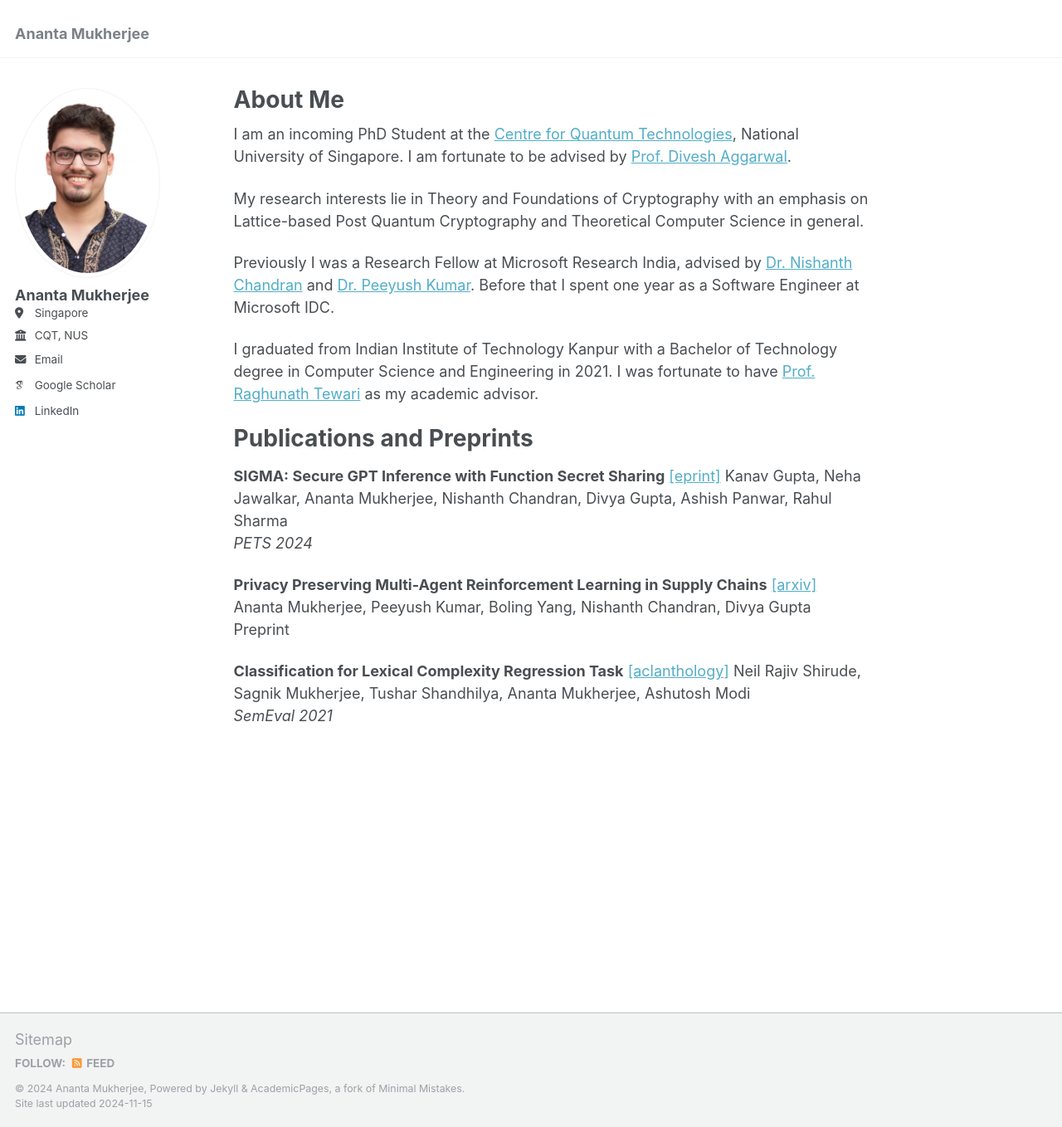
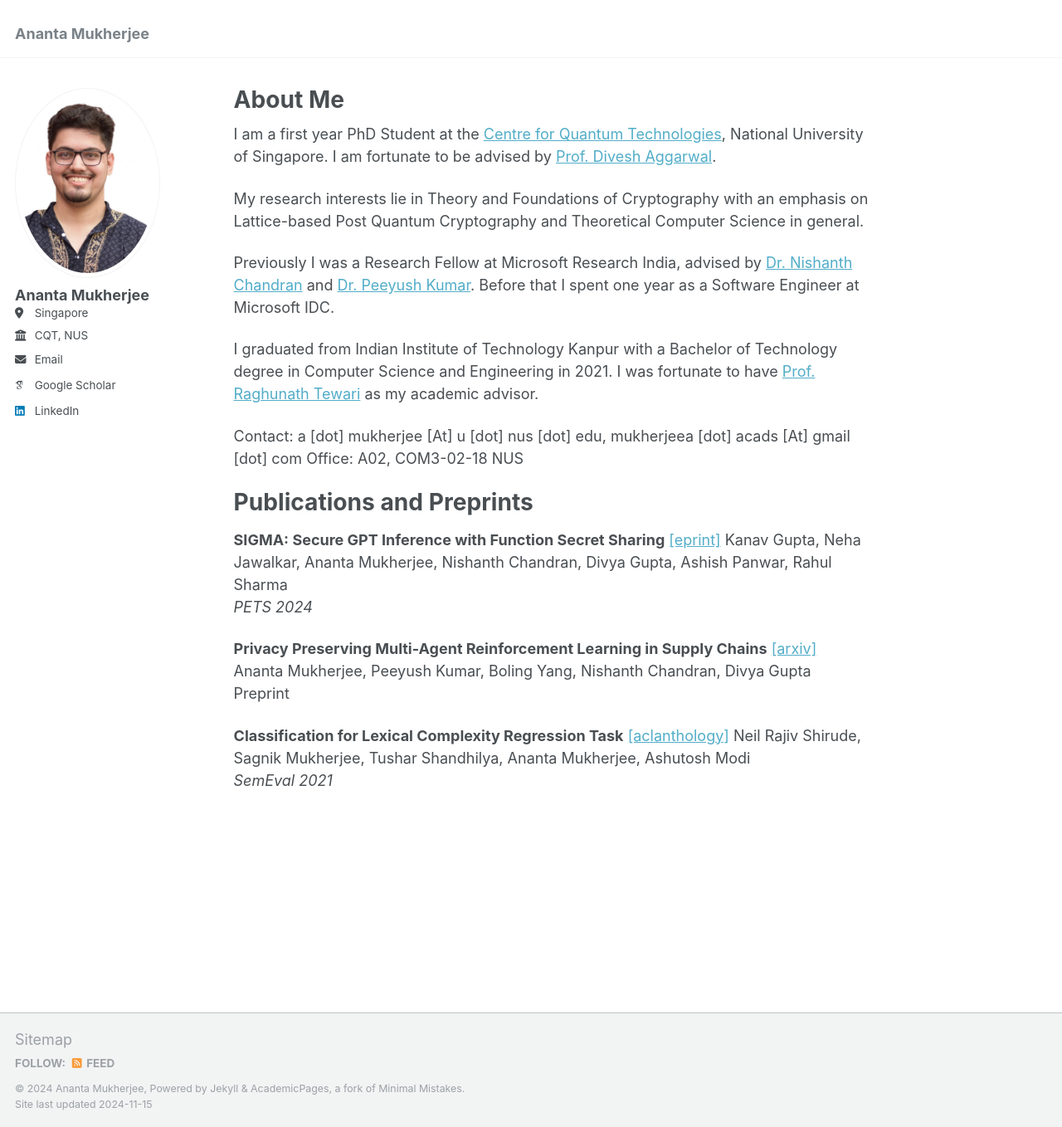
Before and after one commit to mananta/mananta.github.io, a Jekyll site: the page built from _pages/about.md, in a window 1280 px wide and 1358 px high. Shown: the whole window at 83% size. Built offline with Jekyll 4.4.1, drawn with Linux system fonts in a browser that asks for light colours; some web fonts are replaced.

Commit message:
Changes after joining NUS

```diff
--- a/_pages/about.md
+++ b/_pages/about.md
@@ -7,7 +7,7 @@ redirect_from:
   - /about.html
 ---
 
-I am an incoming PhD Student at the [Centre for Quantum Technologies](https://www.quantumlah.org/), National University of Singapore. I am fortunate to be advised by [Prof. Divesh Aggarwal](https://sites.google.com/site/diveshhomepage/).
+I am a first year PhD Student at the [Centre for Quantum Technologies](https://www.quantumlah.org/), National University of Singapore. I am fortunate to be advised by [Prof. Divesh Aggarwal](https://sites.google.com/site/diveshhomepage/).
 
 My research interests lie in Theory and Foundations of Cryptography with an emphasis on Lattice-based Post Quantum Cryptography and Theoretical Computer Science in general.
 
@@ -15,6 +15,8 @@ Previously I was a Research Fellow at Microsoft Research India, advised by [Dr.
 
 I graduated from Indian Institute of Technology Kanpur with a Bachelor of Technology degree in Computer Science and Engineering in 2021. I was fortunate to have [Prof. Raghunath Tewari](https://www.cse.iitk.ac.in/users/rtewari/) as my academic advisor.
 
+Contact: a [dot] mukherjee [At] u [dot] nus [dot] edu, mukherjeea [dot] acads [At] gmail [dot] com
+Office: A02, COM3-02-18 NUS
 
 
 Publications and Preprints
```
